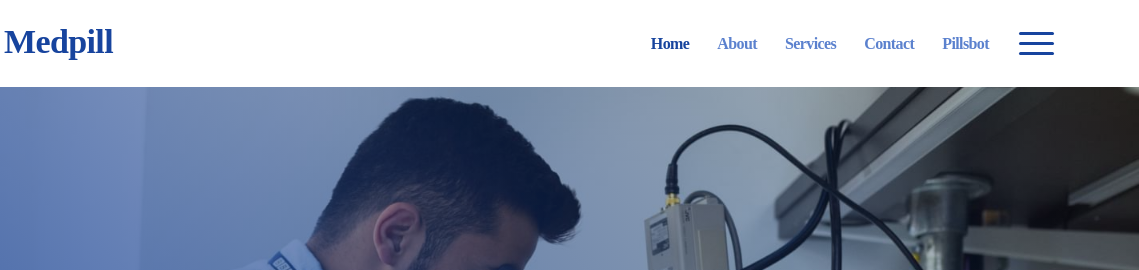
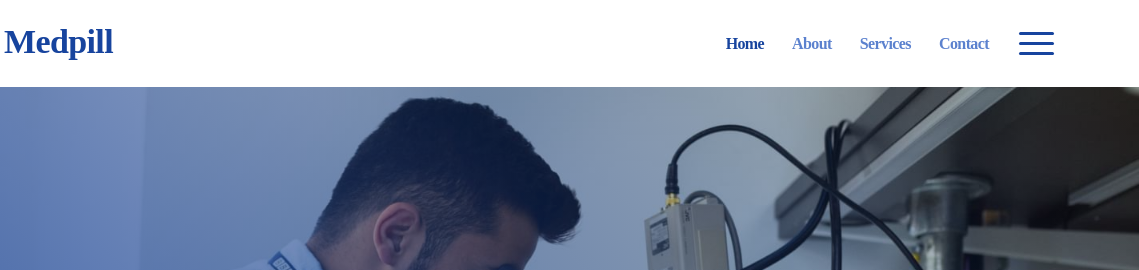
Before and after one commit to 20A31A04T2/medic, a plain HTML site: page index.html in a window 1280 px wide. Shown: the top 270 px of the page, 141-1280 px from the left. Drawn offline with Linux system fonts and the light colour scheme; a script that the page names is missing; a web font is replaced by a local one.

Commit message:
Update index.html

```diff
--- a/index.html
+++ b/index.html
@@ -41,8 +41,7 @@
           </li>
           <li class="nav-item">
             <a class="nav-link" href="contact.html">Contact</a>
-		   <li class="nav-item">
-            <a class="nav-link" href="pillsbot.html">pillsbot</a>
+
           </li>
         </ul>
       </div>
```
